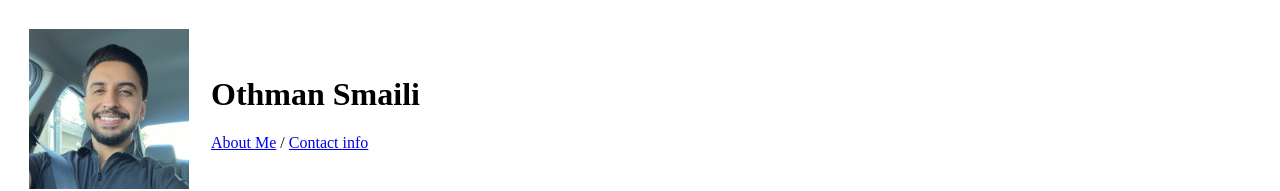
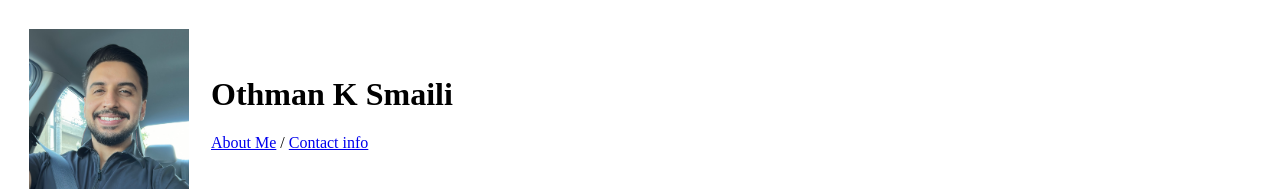
Before and after one commit to OthmanSmaili/HTML-Resume, a plain HTML site: page index.html in a window 1280 px wide. Shown: the top 191 px of the page. Drawn offline with Linux system fonts and the light colour scheme.

Commit message:
Update index.html
Changed name from Othman Smaili to Othman K Smaili

```diff
--- a/index.html
+++ b/index.html
@@ -4,7 +4,7 @@
     <head>
         <meta charset="UTF-8">
         <meta name="viewport" content="width=device-width, initial-scale=1.0">
-        <title>Othman Smaili</title>
+        <title>Othman K Smaili</title>
     </head>
 
     <body>
@@ -15,7 +15,7 @@
                         <img height="160" src="./Assets/Images/othman.jpg" alt="Othman Smaili"/>
                     </td>
                     <td>
-                        <h1>Othman Smaili</h1>
+                        <h1>Othman K Smaili</h1>
                         <p>
                             <a href="./Public/about.html">About Me</a>
                             /
```
